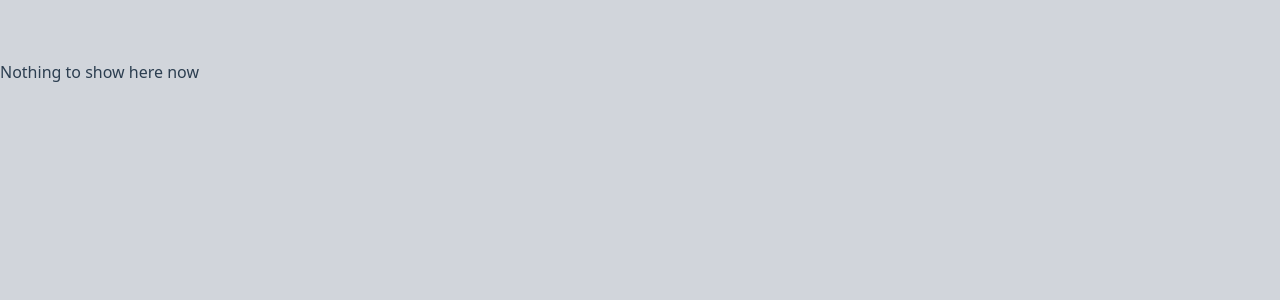
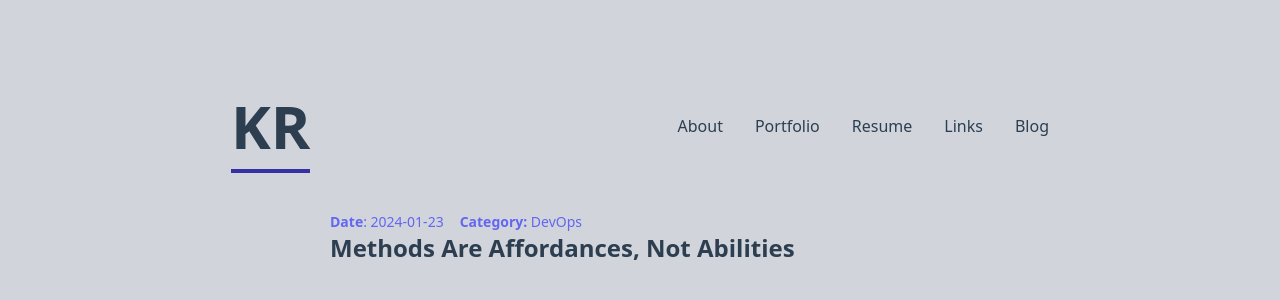
Before and after one commit to iamkarsoft/kofi.work, a Vue app: page /links in a window 1280 px wide. Shown: the top 300 px of the page. Built offline with nearby package versions, Linux system fonts and the light colour scheme.

Commit message:
Add Useful links

```diff
--- /dev/null
+++ b/src/Pages/Links.vue
@@ -0,0 +1,39 @@
+<template>
+  <Layout>
+      <div class="mx-auto md:w-2/5 lg:w-2/4 mt-10">
+        <Link
+          v-for="link in linksList"
+          :link="link"
+          :key="link.title"
+          :href="link.link"
+        />
+      </div>
+  </Layout>
+</template>
+
+<script>
+
+import Layout from "@/components/Layout.vue";
+import Link from "@/components/Link.vue";
+
+export default {
+components:{Layout,Link },
+
+data() {
+  return {
+    linksList: [
+      {
+        title: "Methods Are Affordances, Not Abilities",
+        link: "https://adamwathan.me/2017/01/24/methods-are-affordances-not-abilities/",
+        dateAdded: "2024-01-23",
+        category: "DevOps"
+      }
+      ],
+    }
+  },
+};
+</script>
+
+<style>
+
+</style>
--- /dev/null
+++ b/src/components/Link.vue
@@ -0,0 +1,19 @@
+<template>
+  <a class="mt-4 my-2" target="_blank">
+    <div class="flex gap-4">
+      <div class="text-sm text-indigo-500"><span class="font-bold">Date</span>: {{ link.dateAdded}}</div>
+
+      <div class="text-sm text-indigo-500"><span class="font-bold">Category:</span> {{link.category}}
+     </div>
+   </div>
+
+    <div class="font-bold text-2xl">{{link.title}}</div>
+  </a>
+</template>
+
+<script>
+export default {
+  name: "Link",
+  props: ["link"],
+}
+</script>
--- a/src/components/Navigation.vue
+++ b/src/components/Navigation.vue
@@ -7,6 +7,7 @@
       <router-link to="/about" class="m-4">About</router-link>
       <router-link to="/portfolio" class="m-4">Portfolio</router-link>
       <router-link to="/resume" class="m-4">Resume</router-link>
+      <router-link to="/Links" class="m-4">Links</router-link>
       <a href="https://blog.kofi.work" target="_blank" class="m-4">Blog</a>
     </div>
   </nav>
--- a/src/main.js
+++ b/src/main.js
@@ -7,6 +7,7 @@ import Home from './views/Home.vue'
 import Portfolio from './Pages/Portfolio.vue'
 import MyResume from './Pages/MyResume.vue'
 import NotFound from '@/components/NotFound.vue'
+import Links from './Pages/Links.vue'
 
 Vue.use(VueRouter);
 
@@ -37,6 +38,11 @@ const routes = [
     component: MyResume
   },
   {
+    path: "/links",
+    name: 'useful links',
+    component: Links
+  },
+  {
     path: '/:pathMatch(.*)*',
     alias:'/404',
     component: NotFound
```
Also changed, not shown: 8 other files (tests, documents, lock files or other folders).
